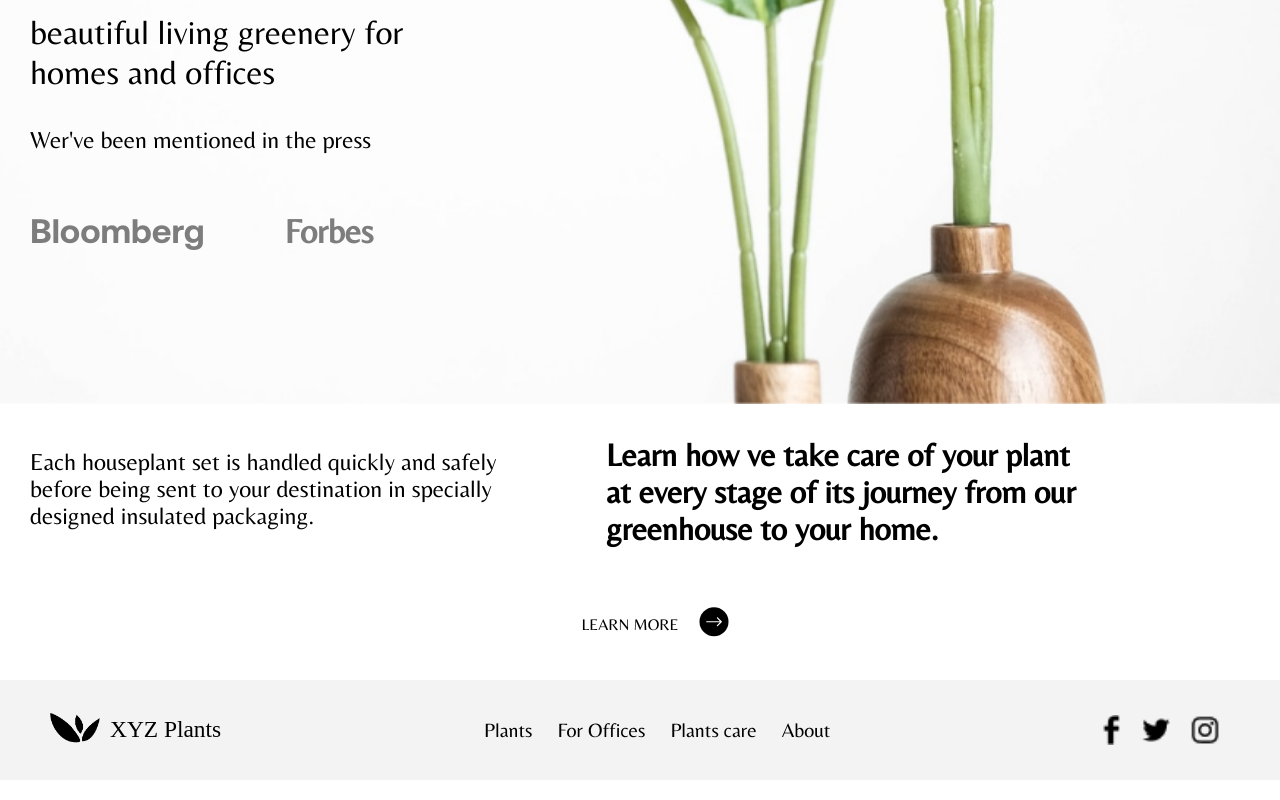
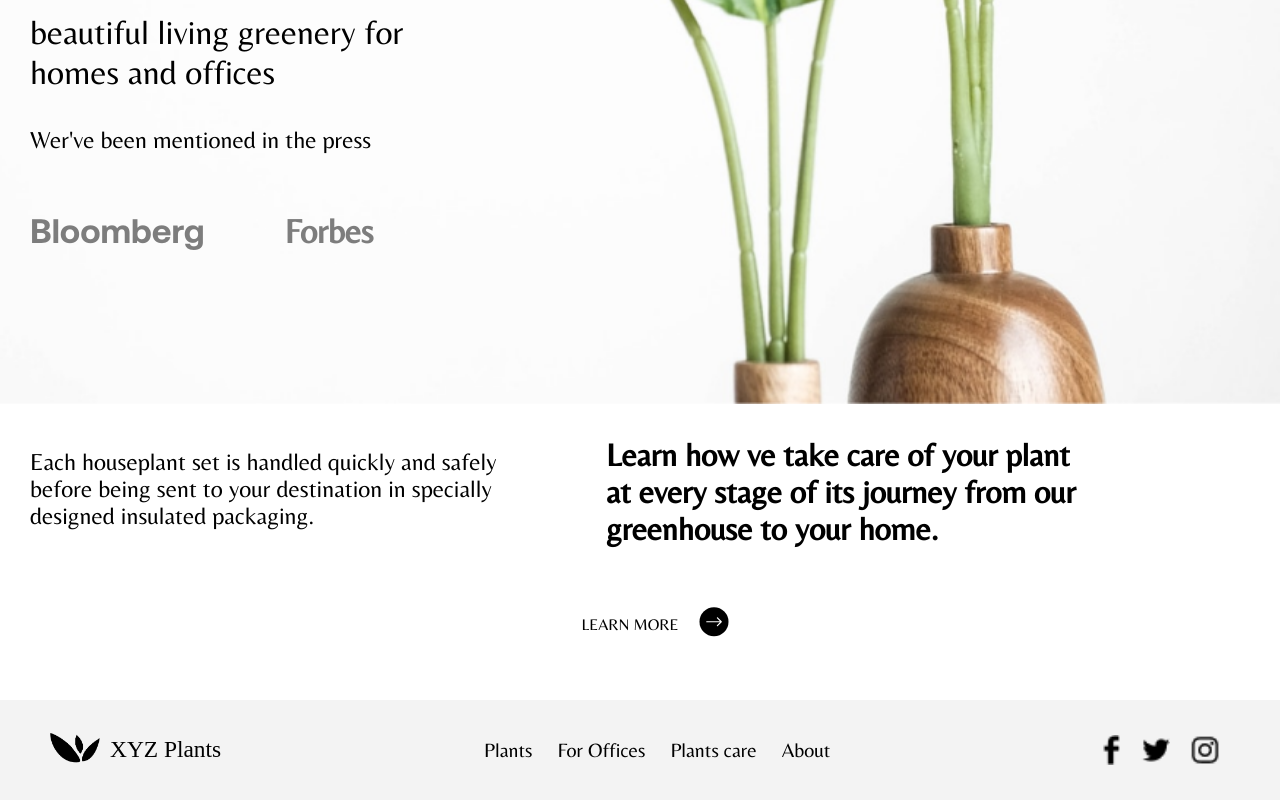
Before and after one commit to OguzhanMendi/XYZ-shopping, a plain HTML site: page index.html in a window 1280 px wide. Shown: the part 475-1275 px from the top of the page. Drawn offline with Linux system fonts and the light colour scheme.

Commit message:
düzeltme

```diff
--- a/index.html
+++ b/index.html
@@ -38,7 +38,6 @@
         </div>
     </div>
 
-<div class="main-section">
 <div class="main-left">
     <h1>Best house<br> plants varieties.</h1>
          <div class="action-btn">
@@ -46,14 +45,12 @@
          </div>
          <p>beautiful living greenery for <br> homes and offices</p>
          <p style="font-size: 24px;">Wer've been mentioned in the press</p>
-
-
            <div class="bloom">
             <p class="bloomberg">Bloomberg</p>
             <p>Forbes</p>
            </div>
 </div>
-</div>
+
 
 <div class="main-content">
     <div class="left">
@@ -74,6 +71,7 @@
     <div class="icon">
         <img src="./img/Frame 26.svg" >
     </div>
+
 
 </div>
 
@@ -107,7 +105,6 @@
 
        </div>
    </div>
-
 </div>
 
 </body>
--- a/style.css
+++ b/style.css
@@ -69,7 +69,6 @@ body{
 
 .main-section{
 
-
 }
 
 .main-left{
@@ -80,7 +79,6 @@ body{
     background-size: cover;
     width: 100%;
     height: 100vh;
-
 }
 
 .main-left>h1{
@@ -91,7 +89,6 @@ body{
 .main-left>h1,button,p{
     margin-left: 30px;
 }
-
 .main-left>p{
     font-size: 34px;
 }
@@ -105,15 +102,12 @@ body{
     font-weight: 400;
     border: 0;
     width: 190px;
-
     padding: 15px 30px;
     border-radius: 30px;
     margin-bottom: 20px;
-
 }
 
 .bloom{
-
     display: flex;
     gap: 50px;
     font-size: 34px;
@@ -124,13 +118,10 @@ body{
 .bloomberg{
     font-family: Aeonik;
 
-
 }
 
 .main-content{
     display: flex;
-
-
 }
 
 .main-content>.left{
@@ -169,7 +160,7 @@ body{
 
 
 .main-footer{
-    margin-top: 30px;
+    margin-top: 50px;
     background-color: #f3f3f3;
     display: flex;
     width: 100%;
@@ -181,6 +172,7 @@ body{
 }
 
 .main-footer>.left{
+
     margin-left: 50px;
     display: flex;
     align-items: center;
```
Lines whose indentation alone changed are shown as unchanged.
